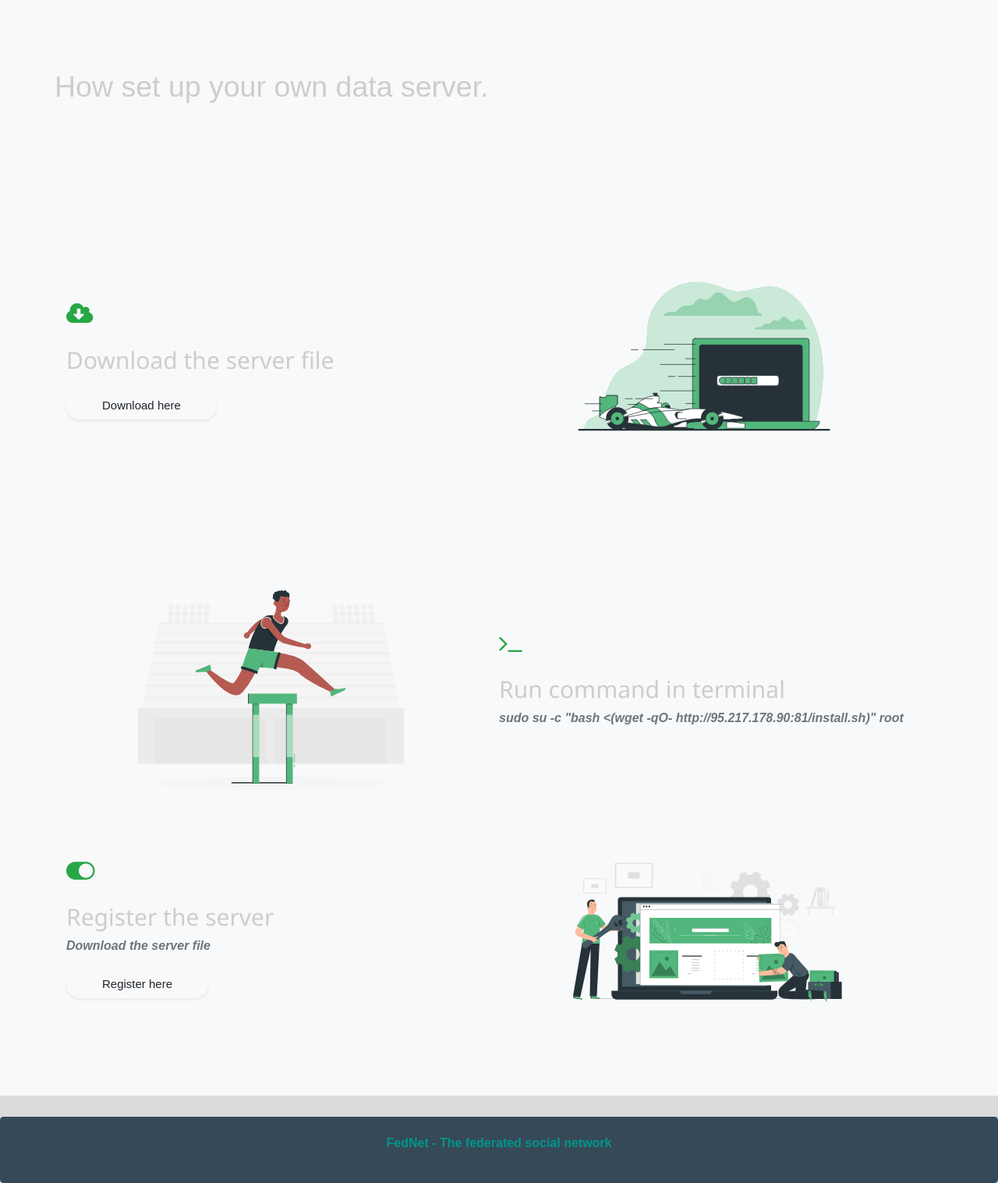
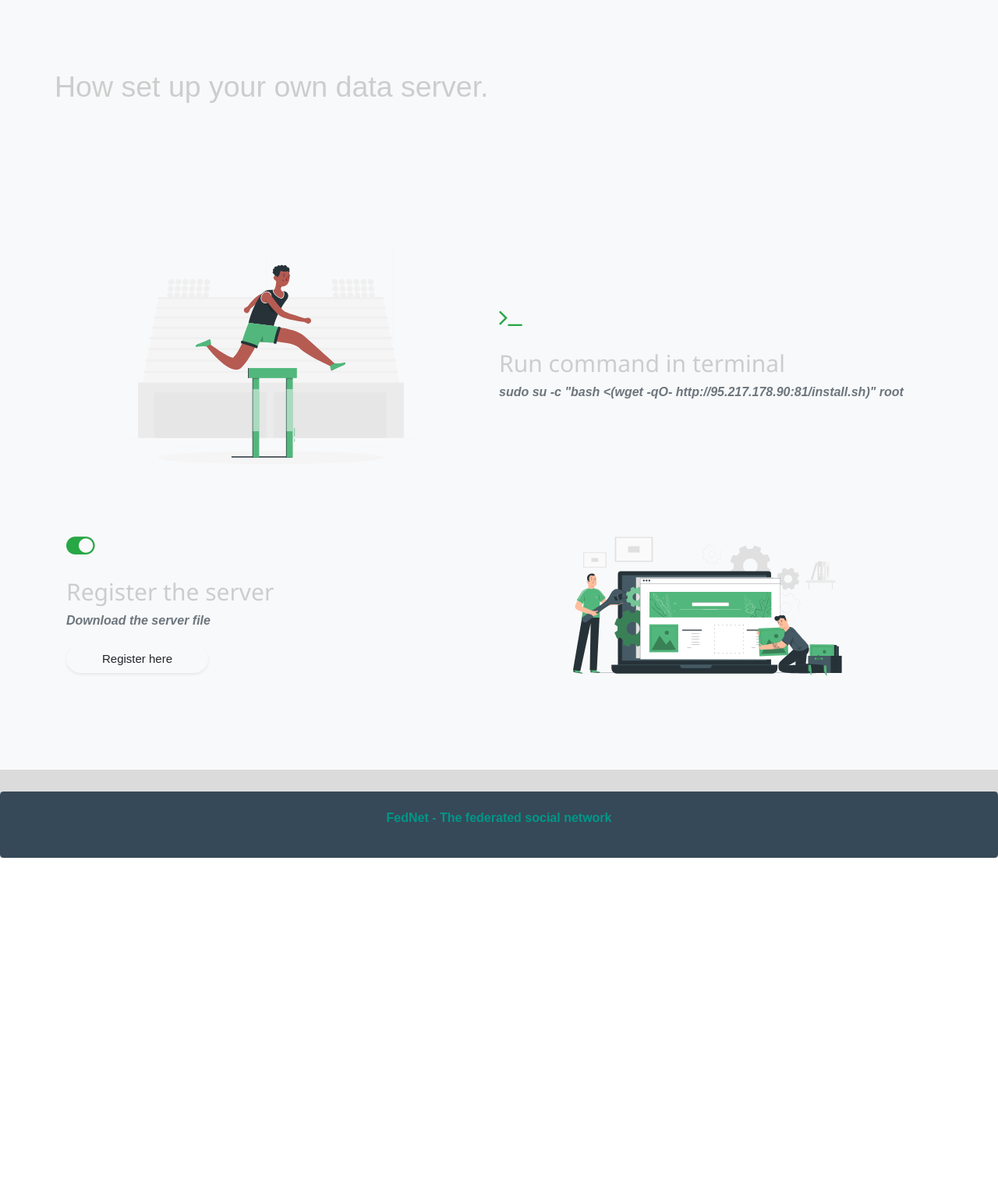
Before and after one commit to rummens1337/federated-social-network, a Python web app: template app/templates/about/serverSetup.html in a window 1280 px wide. Shown: the part 106-1623 px from the top of the page at 78% size. After the commit the page ends 1206 px from the top, so only its background shows below. Run offline with Jinja, Linux system fonts and the light colour scheme; the template is opened without the code that fills it, so the values that code supplies are empty; some libraries are stand-ins or nearby versions.

Commit message:
removed download button in server setup

```diff
--- a/app/templates/about/serverSetup.html
+++ b/app/templates/about/serverSetup.html
@@ -11,13 +11,13 @@
     </div>
   </div>
   <div class="container py-5">
-    <div class="row align-items-center mb-5">
+    <!-- <div class="row align-items-center mb-5">
       <div class="col-lg-6 order-2 order-lg-1"><i class="fa fa-cloud-download fa-2x mb-3 text-success aria-hidden="true""></i>
         <h2 class="font-weight-light">Download the server file</h2>
         <p class="font-italic text-muted mb-4"></p><a href="#" class="btn btn-light px-5 rounded-pill shadow-sm">Download here</a>
       </div>
       <div class="col-lg-5 px-5 mx-auto order-1 order-lg-2"><img src="../static/images/stock/Fast loading-bro.svg" alt="" class="img-fluid mb-4 mb-lg-0"></div>
-    </div>
+    </div> -->
     <div class="row align-items-center">
       <div class="col-lg-5 px-5 mx-auto"><img src="../static/images/stock/Track and field-rafiki.svg" alt="" class="img-fluid mb-4 mb-lg-0"></div>
       <div class="col-lg-6"><i class="fa fa-terminal fa-2x mb-3 text-success aria-hidden="true""></i>
```
Also changed, not shown: app/static/javascript/post.js (line endings or trailing spaces).
